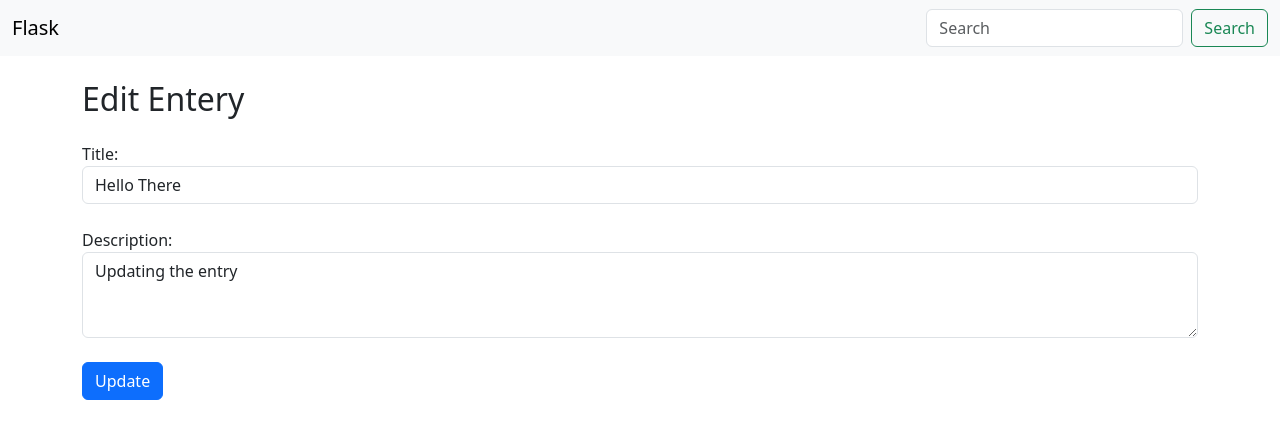
After one commit to paras-017/flask_tutorial, a Flask app: page /edit/1 in a window 1280 px wide. The commit adds this page. Shown: the top 439 px of the page. Run offline with Flask 3, Linux system fonts and the light colour scheme; data comes from the database, SQL or seed files in the repository; both versions use the stored data as it was after the commit.

Commit message:
completed

```diff
--- a/app.py
+++ b/app.py
@@ -26,7 +26,6 @@ db.create_all()
 def hello():
    #accepting data from UI
     if request.method == 'POST':
-        print('post')
         title = request.form['title']
         description = request.form['description']
         print(title, description)
@@ -37,7 +36,7 @@ def hello():
         db.session.add(todo)
         db.session.commit()
 
-        #getting all the todos from DB & sending them to the frontend
+    #getting all the todos from DB & sending them to the frontend
     allTodo = Todo.query.all()
     return render_template('index.html', allTodo = allTodo)
 
@@ -47,11 +46,19 @@ def show():
     # print(allTodo)
     return 'This is a product page'
 
-@app.route('/edit')
-def edit():
-    # allTodo = Todo.query.all()
-    # print(allTodo)
-    return 'This is a product page'
+@app.route('/edit/<int:sno>', methods = ['GET','POST'])
+def edit(sno):
+    if request.method == 'POST':
+        title = request.form['title']
+        description = request.form['description']
+        todo = Todo.query.filter_by(sno = sno).first()
+        todo.title = title
+        todo.description = description
+        db.session.add(todo)
+        db.session.commit()
+        return redirect('/')
+    todo = Todo.query.filter_by(sno = sno).first()
+    return render_template('update.html', todo = todo)
 
 @app.route('/delete/<int:sno>')
 def delete(sno):
--- /dev/null
+++ b/templates/base.html
@@ -0,0 +1,44 @@
+<!doctype html>
+<html lang="en">
+  <head>
+    <meta charset="utf-8">
+    <meta name="viewport" content="width=device-width, initial-scale=1">
+    <title>flaskTodo- {% block title %}{% endblock title %}</title>
+    <link href="https://cdn.jsdelivr.net/npm/bootstrap@5.3.0/dist/css/bootstrap.min.css" rel="stylesheet" integrity="sha384-9ndCyUaIbzAi2FUVXJi0CjmCapSmO7SnpJef0486qhLnuZ2cdeRhO02iuK6FUUVM" crossorigin="anonymous">
+  </head>
+  <body>
+<!--------------------------------- Navbar ---------------------------------->
+<nav class=" navbar bg-body-tertiary">
+    <div class="container-fluid">
+      <a href="/" class="navbar-brand">Flask</a>
+      <form class="d-flex" role="search">
+        <input class="form-control me-2" type="search" placeholder="Search" aria-label="Search">
+        <button class="btn btn-outline-success" type="submit">Search</button>
+      </form>
+    </div>
+  </nav>
+
+{% block body %}
+
+
+
+{% endblock body %}
+
+  <script src="https://cdn.jsdelivr.net/npm/bootstrap@5.3.0/dist/js/bootstrap.bundle.min.js" integrity="sha384-geWF76RCwLtnZ8qwWowPQNguL3RmwHVBC9FhGdlKrxdiJJigb/j/68SIy3Te4Bkz" crossorigin="anonymous"></script>
+  <script >
+    (function() {
+    'use strict';
+        window.addEventListener('load', function() {
+        var form = document.getElementById('myForm');
+      form.addEventListener('submit', function(event) {
+        if (form.checkValidity() === false) {
+          event.preventDefault();
+          event.stopPropagation();
+        }
+        form.classList.add('was-validated');
+      }, false);
+    }, false);
+  })();
+  </script>
+    </body>
+  </html>
--- /dev/null
+++ b/templates/update.html
@@ -0,0 +1,26 @@
+{% extends 'base.html' %}
+{% block title %}Edit{% endblock title %}
+
+
+{% block body %}
+<div class="container my-4">
+    <h2>Edit Entery</h2>
+    <form action="/edit/{{todo.sno}}" method="POST"  id="myForm" class="needs-validation" novalidate>
+      <div class="form-group my-4">
+        <label for="title">Title:</label>
+        <input type="text" class="form-control" id="title" name="title" placeholder="Enter title" value="{{todo.title}}" required>
+        <div class="invalid-feedback">
+          Please enter a title.
+        </div>
+      </div>
+      <div class="form-group">
+        <label for="description">Description:</label>
+        <textarea class="form-control" id="description" name="description" rows="3" placeholder="Enter description" required>{{todo.description}}</textarea>
+        <div class="invalid-feedback">
+          Please enter a description.
+        </div>
+      </div>
+      <button type="submit" class="btn btn-primary my-4">Update</button>
+    </form>
+  </div>
+{% endblock body %}
```
Also changed, not shown: templates/index.html (+6 -43 lines), instance/todo.db.
